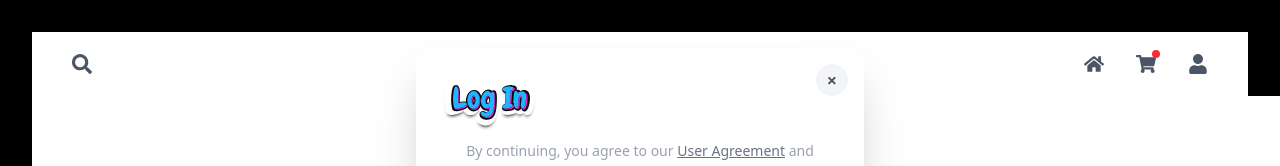
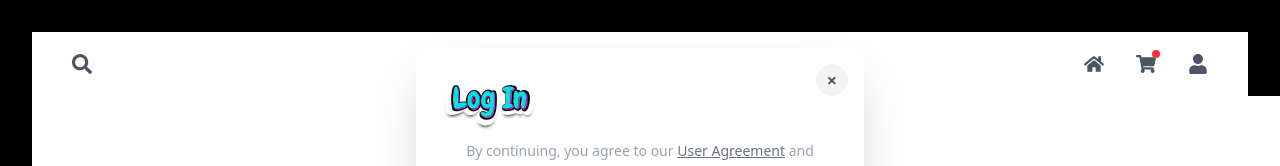
Before and after one commit to AndePark/stickies, a React (Vite) app in the folder client/stickies-frontend/: page /login in a window 1280 px wide. Shown: the top 166 px of the page. Built offline with nearby package versions, Linux system fonts and the light colour scheme.

Commit message:
logo color
changed to a teal

```diff
--- a/client/stickies-frontend/src/components/stickertext/stickertextstyle.css
+++ b/client/stickies-frontend/src/components/stickertext/stickertextstyle.css
@@ -1,5 +1,5 @@
 .text-body {
-    color: #20B5FF;
+    color:  #08dee6;
     -webkit-text-stroke: 0.2px rgb(0, 0, 0);
     position: absolute;
 }
```
